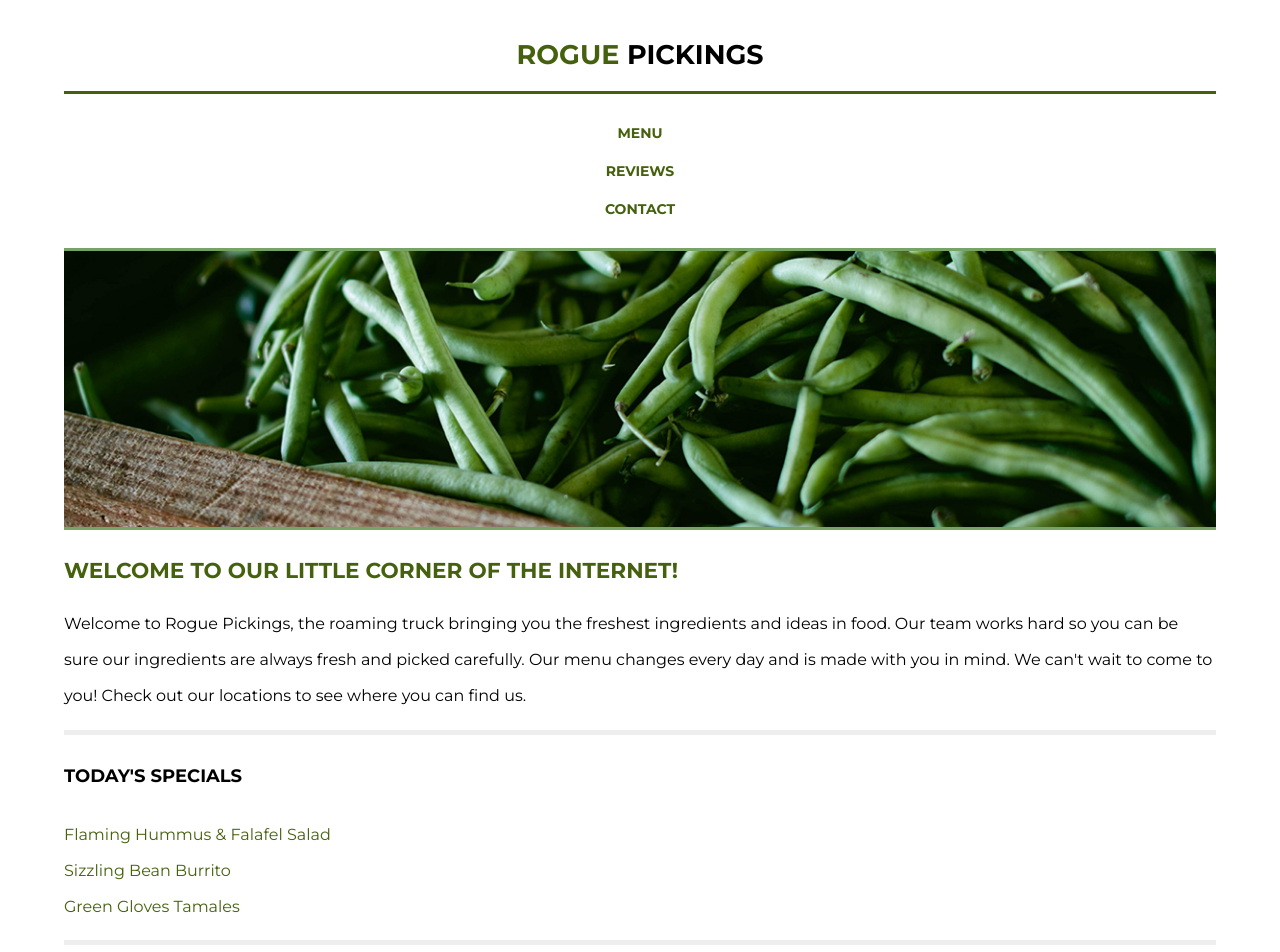
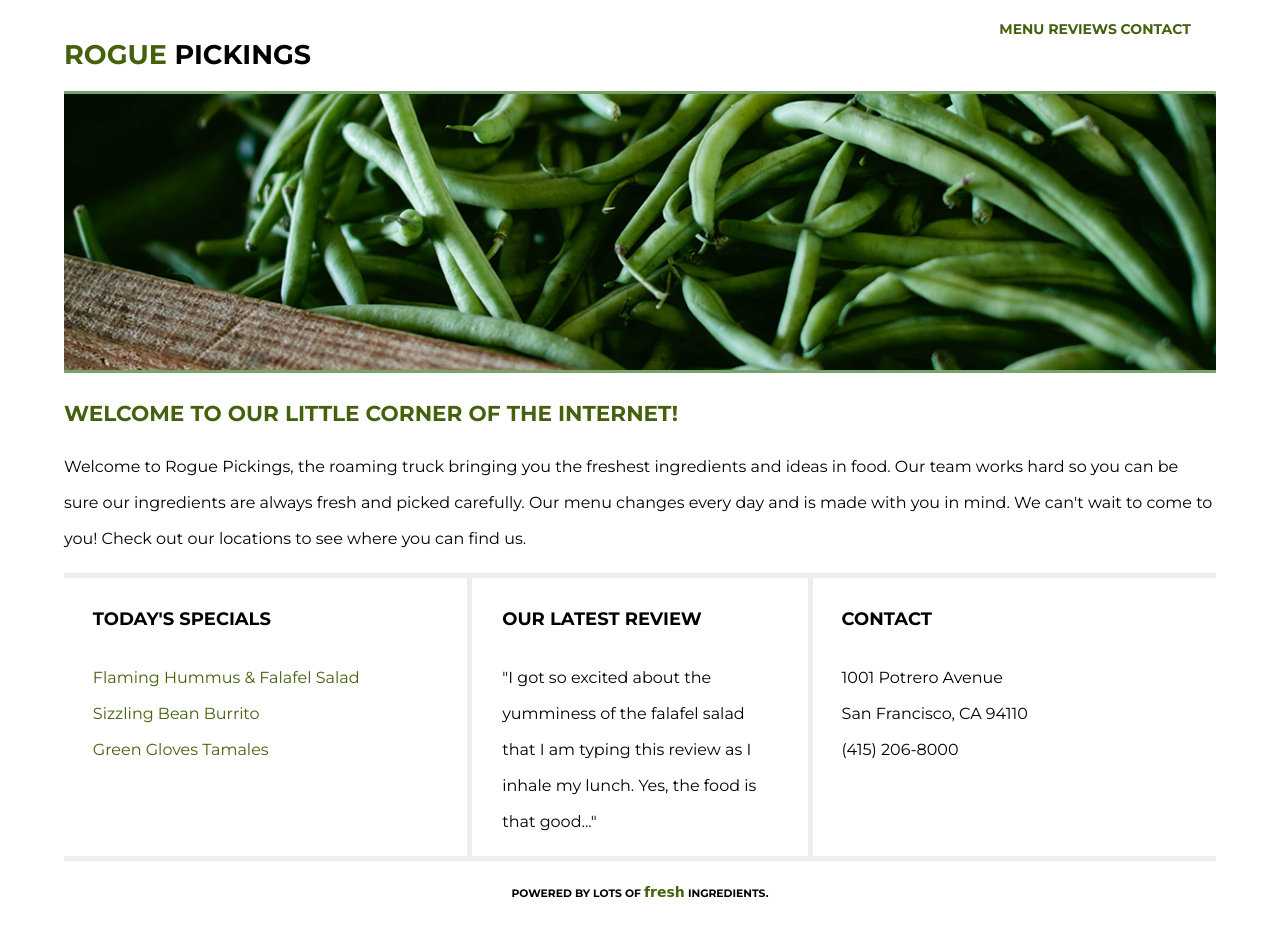
Before and after one commit to jmaliberti/coding-responsive-rogue-pickings-01-starter-code, a plain HTML site: page index.html in a window 1280 px wide. Shown: the top 952 px of the page. After the commit the page ends 914 px from the top, so only its background shows below. Drawn offline with Linux system fonts and the light colour scheme; a web font is replaced by a local one.

Commit message:
Started adding @media section - must fix desktop nav section

```diff
--- a/css/main.css
+++ b/css/main.css
@@ -170,3 +170,63 @@ footer span {
 	color: #45610E;
 	font-size: 0.875rem;
 }
+
+/**** Media Styles ***/
+
+/*** Tabelets ***/
+@media all and (min-width: 768px) {
+.bottom-section .content-wrapper {
+	display: flex;
+	justify-content: space-evenly;
+	width: 90%
+}
+
+.section-one {
+	width: 30%;
+}
+
+.section-two {
+	width: 30%;
+	border-right: 5px solid #EEE;
+	border-left: 5px solid #EEE;
+	border-top: 0px;
+	border-bottom: 0px;
+	padding: 0px 30px;
+}
+
+.section-three {
+	width: 30%;
+}
+}
+
+/*** Desktop ***/
+@media all and (min-width: 1200px) {
+
+	header .content-wrapper {
+		display: flex;
+		justify-content: space-between;
+		width: 90%;
+	}
+
+	header h1 {
+		padding: ;
+		width: 79%;
+		text-align: left;
+		border-bottom: 0px
+	}
+
+	header nav {
+		padding: 20px 0;
+		width: 21%;
+	}
+
+	header nav ul {
+		margin: 0;
+		padding: ;
+		list-style: none;
+	}
+
+	header nav li {
+		display: inline;
+	}
+}
```
